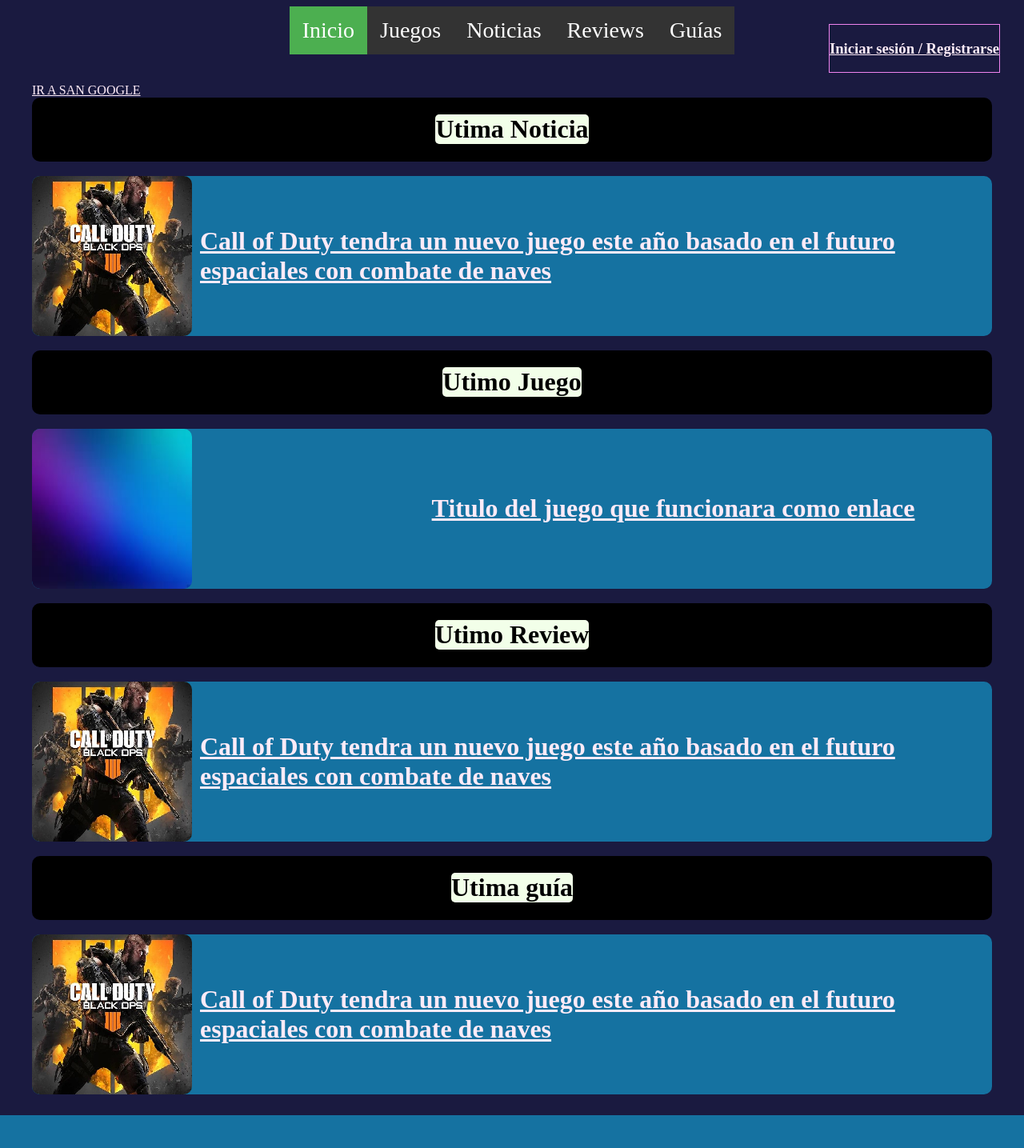
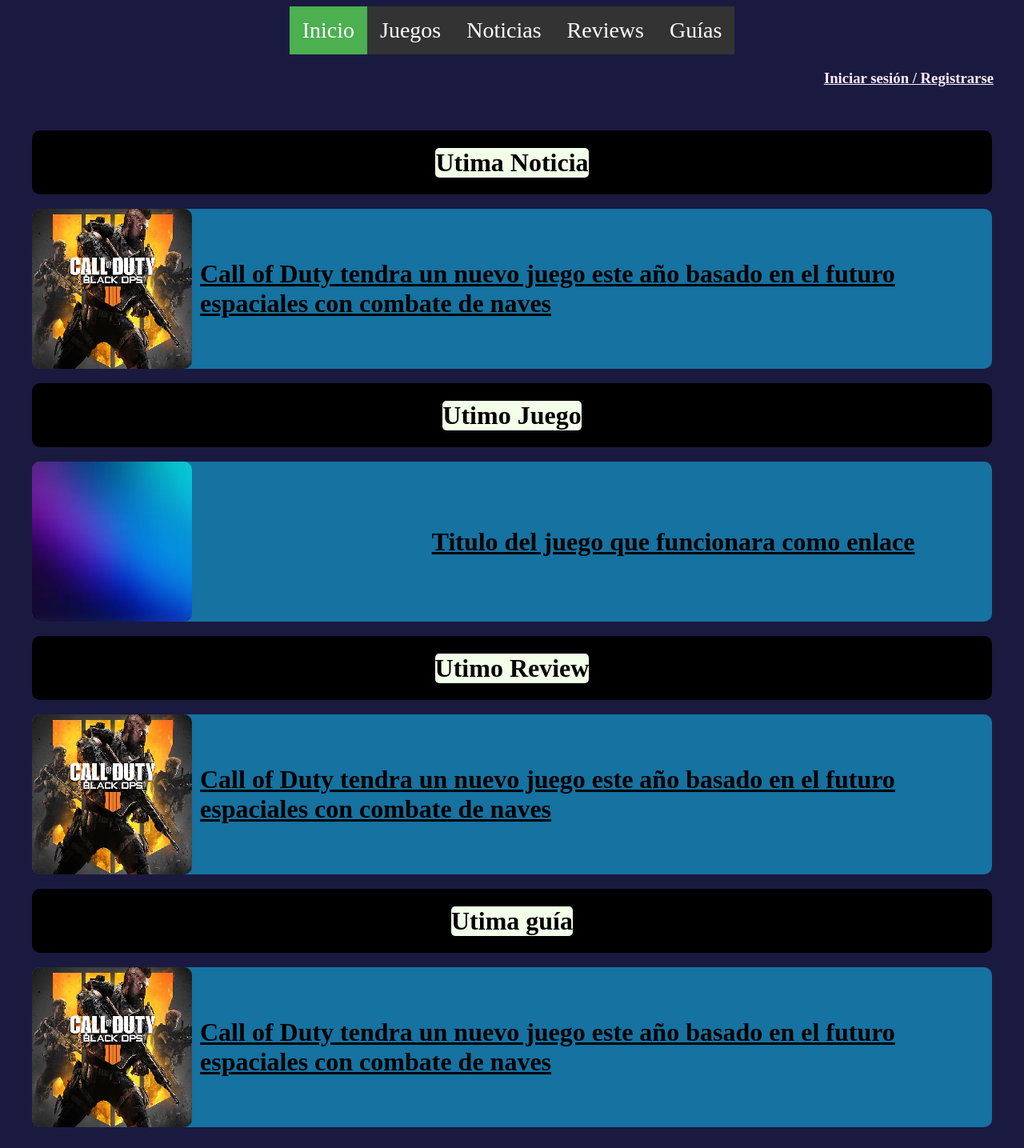
Before and after one commit to cristian966/Proyecto2, a PHP site: page / in a window 1280 px wide. Shown: the whole page at 80% size. Before the commit the page ends 1394 px from the top, so only its background shows below. Run offline with PHP 8.4, Linux system fonts and the light colour scheme.

Commit message:
Pagina de inicio de admin, diseño,

```diff
--- a/css/estilos_inicio.css
+++ b/css/estilos_inicio.css
@@ -3,10 +3,11 @@
 } */
 
 .login {
-    position: fixed;
-    right: 30px;
+    /*position: fixed;*/
+    text-align: right;
+    margin-right:30px;
     top: 30px;
-    border: violet solid 1px;
+    /*border: violet solid 1px;*/
 }
 
 .divPadre {
@@ -71,6 +72,10 @@
     background-color: #1A1A40;
 }
 
-a{
+.enlaces{
+    /*color:#FDEBF7;*/
+    color: black;
+}
+.enlacesIniSesion{
     color:#FDEBF7;
 }
--- a/foro/foro_principal.php
+++ b/foro/foro_principal.php
@@ -28,9 +28,9 @@
     <?php
         session_start();
         if (isset($_SESSION['nombredelusuario'])) {
-            echo " <a href='../usuarios/registrado/registrado.php'><h3>Perfil del usuario</h3></a> <br>";
+            echo " <a href='../usuarios/registrado/registrado.php' class='enlacesIniSesion'><h3>Perfil del usuario</h3></a> <br>";
         }else {
-            echo "<a href='../login/login.php'><h3>Iniciar sesión / Registrarse</h3></a>";
+            echo "<a href='../login/login.php' class='enlacesIniSesion'><h3>Iniciar sesión / Registrarse</h3></a>";
         }
     ?>
 
--- a/guias/guias_principal.php
+++ b/guias/guias_principal.php
@@ -35,9 +35,9 @@
     <?php
         // session_start();
         if (isset($_SESSION['nombredelusuario'])) {
-            echo " <a href='../usuarios/registrado/registrado.php'><h3>Perfil del usuario</h3></a> <br>";
+            echo " <a href='../usuarios/registrado/registrado.php' class='enlacesIniSesion'><h3>Perfil del usuario</h3></a> <br>";
         }else {
-            echo "<a href='../login/login.php'><h3>Iniciar sesión / Registrarse</h3></a>";
+            echo "<a href='../login/login.php' class='enlacesIniSesion'><h3>Iniciar sesión / Registrarse</h3></a>";
         }
     ?>
 
@@ -59,7 +59,7 @@
             <div class="contenedor2">
                 <img src="../img/fondoIndex.jpg" alt="imagen Guia 1" class="imagen">
                 <div class="divcentrado">
-                    <a href=""><h1>Titulo de la Guia que funcionara como enlace a la pagina (plantilla que cargara los datos de la Guia)</h1></a>
+                    <a href="" class="enlaces"><h1>Titulo de la Guia que funcionara como enlace a la pagina (plantilla que cargara los datos de la Guia)</h1></a>
                 </div>
             </div>
             <br>
--- a/index.php
+++ b/index.php
@@ -36,11 +36,11 @@
     <?php
 
 include_once "php/conexion.php";
-        // session_start(); sesion ya inizada arriba para que no se ve el foro en caso de no estar registrado
+        // session_start(); sesion ya inizada arriba para que no se vea el foro en caso de no estar registrado
         if (isset($_SESSION['nombredelusuario'])) {
-            echo " <a href='usuarios/registrado/registrado.php'><h3>Perfil del usuario</h3></a> <br>";
+            echo " <a href='usuarios/registrado/registrado.php' class='enlacesIniSesion'><h3>Perfil del usuario</h3></a> <br>";
         }else {
-            echo "<a href='login/login.php'><h3>Iniciar sesión / Registrarse</h3></a>";
+            echo "<a href='login/login.php' class='enlacesIniSesion'><h3>Iniciar sesión / Registrarse</h3></a>";
         }
        /* $query=mysqli_query($conn,"Select * from usuario where nombre_usuario = 'admin' and contraseña = 'admin'");
         // echo strval($query->fetch_row());
@@ -63,9 +63,6 @@
 
     <br><br>
     <div class="divPadre">
-
-    <a href="http://www.google.es">IR A SAN GOOGLE</a>
-
         <div class="contenedor1">
             <div class="titulo">
                 <h1 class="titulo1">Utima Noticia</h1>
@@ -75,7 +72,7 @@
             <div class="contenedor2">
                 <img src="img/callofduty.png" alt="imagen noticia 2" class="imagen">
                 <div class="divcentrado">
-                    <a href=""><h1>Call of Duty tendra un nuevo juego este año basado en el futuro espaciales con combate de naves</h1></a>
+                    <a href="" class="enlaces"><h1>Call of Duty tendra un nuevo juego este año basado en el futuro espaciales con combate de naves</h1></a>
                 </div>
             </div>
         </div>
@@ -89,7 +86,7 @@
             <div class="contenedor2">
                 <img src="img/fondoIndex.jpg" alt="imagen juego 1" class="imagen">
                 <div class="divcentrado">
-                    <a href=""><h1>Titulo del juego que funcionara como enlace</h1></a>
+                    <a href="" class="enlaces"><h1>Titulo del juego que funcionara como enlace</h1></a>
                 </div>
             </div>
         </div>
@@ -103,7 +100,7 @@
             <div class="contenedor2">
                 <img src="img/callofduty.png" alt="imagen reviw 2" class="imagen">
                 <div class="divcentrado">
-                    <a href=""><h1>Call of Duty tendra un nuevo juego este año basado en el futuro espaciales con combate de naves</h1></a>
+                    <a href="" class="enlaces"><h1>Call of Duty tendra un nuevo juego este año basado en el futuro espaciales con combate de naves</h1></a>
                 </div>
             </div>
         </div>
@@ -117,7 +114,7 @@
             <div class="contenedor2">
                 <img src="img/callofduty.png" alt="imagen guia 2" class="imagen">
                 <div class="divcentrado">
-                    <a href=""><h1>Call of Duty tendra un nuevo juego este año basado en el futuro espaciales con combate de naves</h1></a>
+                    <a href="" class="enlaces"><h1>Call of Duty tendra un nuevo juego este año basado en el futuro espaciales con combate de naves</h1></a>
                 </div>
             </div>
         </div>
--- a/juegos/juegos_principal.php
+++ b/juegos/juegos_principal.php
@@ -35,9 +35,9 @@
     <?php
         // session_start();
         if (isset($_SESSION['nombredelusuario'])) {
-            echo " <a href='../usuarios/registrado/registrado.php'><h3>Perfil del usuario</h3></a> <br>";
+            echo " <a href='../usuarios/registrado/registrado.php' class='enlacesIniSesion'><h3>Perfil del usuario</h3></a> <br>";
         }else {
-            echo "<a href='../login/login.php'><h3>Iniciar sesión / Registrarse</h3></a>";
+            echo "<a href='../login/login.php' class='enlacesIniSesion'><h3>Iniciar sesión / Registrarse</h3></a>";
         }
     ?>
 
@@ -60,7 +60,7 @@
             <div class="contenedor2">
                 <img src="../img/fondoIndex.jpg" alt="imagen juego 1" class="imagen">
                 <div class="divcentrado">
-                    <a href=""><h1>Titulo del juego que funcionara como enlace a la pagina (plantilla que cargara los datos del juego)</h1></a>
+                    <a href="" class="enlaces"><h1>Titulo del juego que funcionara como enlace a la pagina (plantilla que cargara los datos del juego)</h1></a>
                 </div>
             </div>
             <br>
--- a/juegos/plantilla-juegos/plantilla.php
+++ b/juegos/plantilla-juegos/plantilla.php
@@ -13,9 +13,9 @@
     <?php
         session_start();
         if (isset($_SESSION['nombredelusuario'])) {
-            echo " <a href='../../usuarios/registrado/registrado.php'><h3>Perfil del usuario</h3></a> <br>";
+            echo " <a href='../../usuarios/registrado/registrado.php' class='enlacesIniSesion'><h3>Perfil del usuario</h3></a> <br>";
         }else {
-            echo "<a href='../../login/login.php'><h3>Iniciar sesión / Registrarse</h3></a>";
+            echo "<a href='../../login/login.php' class='enlacesIniSesion'><h3>Iniciar sesión / Registrarse</h3></a>";
         }
     ?>
 
--- a/noticias/noticias_principal.php
+++ b/noticias/noticias_principal.php
@@ -35,9 +35,9 @@
     <?php
         // session_start();
         if (isset($_SESSION['nombredelusuario'])) {
-            echo " <a href='../usuarios/registrado/registrado.php'><h3>Perfil del usuario</h3></a> <br>";
+            echo " <a href='../usuarios/registrado/registrado.php' class='enlacesIniSesion'><h3>Perfil del usuario</h3></a> <br>";
         }else {
-            echo "<a href='../login/login.php'><h3>Iniciar sesión / Registrarse</h3></a>";
+            echo "<a href='../login/login.php' class='enlacesIniSesion'><h3>Iniciar sesión / Registrarse</h3></a>";
         }
     ?>
 
@@ -59,7 +59,7 @@
             <div class="contenedor2">
                 <img src="../img/fondoIndex.jpg" alt="imagen noticia 1" class="imagen">
                 <div class="divcentrado">
-                    <a href=""><h1>Titulo de la Noticia que funcionara como enlace a la pagina (plantilla que cargara los datos de la noticia)</h1></a>
+                    <a href="" class="enlaces"><h1>Titulo de la Noticia que funcionara como enlace a la pagina (plantilla que cargara los datos de la noticia)</h1></a>
                 </div>
             </div>
             <br>
--- a/reviews/reviews_principal.php
+++ b/reviews/reviews_principal.php
@@ -36,9 +36,9 @@
     <?php
         // session_start();
         if (isset($_SESSION['nombredelusuario'])) {
-            echo " <a href='../usuarios/registrado/registrado.php'><h3>Perfil del usuario</h3></a> <br>";
+            echo " <a href='../usuarios/registrado/registrado.php' class='enlacesIniSesion'><h3>Perfil del usuario</h3></a> <br>";
         }else {
-            echo "<a href='../login/login.php'><h3>Iniciar sesión / Registrarse</h3></a>";
+            echo "<a href='../login/login.php' class='enlacesIniSesion'><h3>Iniciar sesión / Registrarse</h3></a>";
         }
     ?>
 
@@ -63,7 +63,7 @@
             <div class="contenedor2">
                 <img src="../img/fondoIndex.jpg" alt="imagen review 1" class="imagen">
                 <div class="divcentrado">
-                    <a href=""><h1>Titulo de la review que funcionara como enlace a la pagina (plantilla que cargara los datos de la review)</h1></a>
+                    <a href="" class="enlaces"><h1>Titulo de la review que funcionara como enlace a la pagina (plantilla que cargara los datos de la review)</h1></a>
                 </div>
             </div>
             <br>
```
Also changed, not shown: login/admin.php (added, +65 -0 lines).
